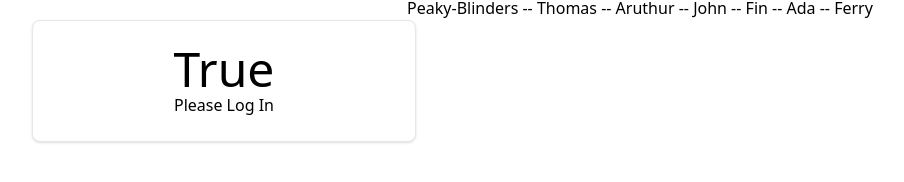
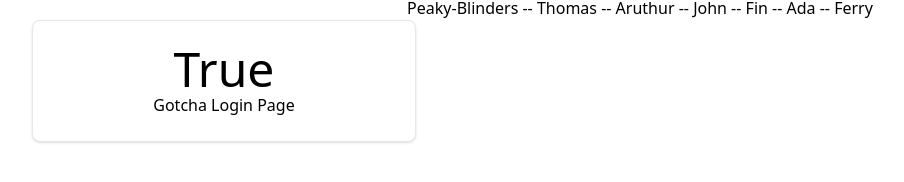
Before and after one commit to Hari-Learn/React-TW, a React (Vite) app: page / in a window 1280 px wide. Shown: the part 324-506 px from the top of the page, without its empty margins (0-904 px from the left). Built offline with nearby package versions, Linux system fonts and the light colour scheme.

Commit message:
Login page compp initial commit

```diff
--- a/src/comp/Dashboard.jsx
+++ b/src/comp/Dashboard.jsx
@@ -1,4 +1,5 @@
 
+import LogIn from "./Login";
 const Dashboard = () => {
     const isLoggedIn = true;
     return(
@@ -9,7 +10,7 @@ const Dashboard = () => {
 
             {isLoggedIn && (
                 <>
-                <h2>Please Log In</h2>
+                <LogIn></LogIn>
                 </>
                 )
             }
--- /dev/null
+++ b/src/comp/Login.jsx
@@ -0,0 +1,8 @@
+const LogIn = () =>{
+    return (
+        <>
+        <div>Gotcha  Login Page</div>
+        </>
+    )
+}
+export default LogIn
```
